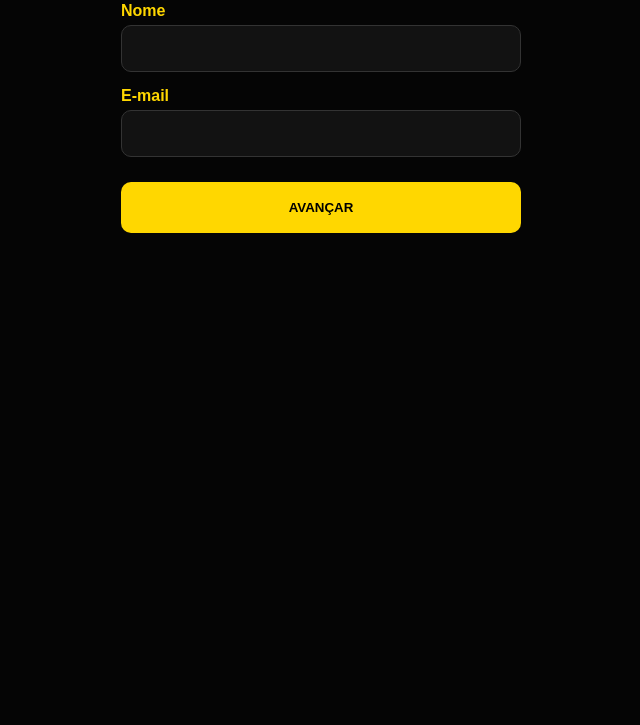
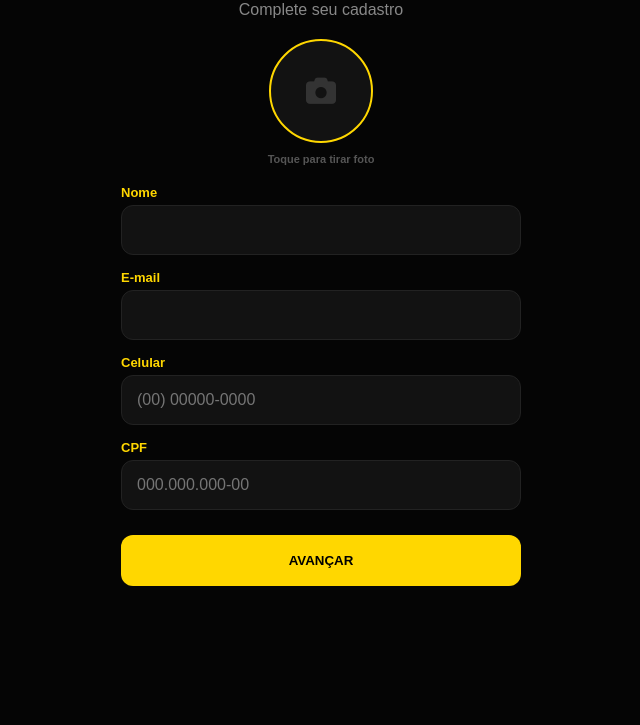
Before and after one commit to cunha995/temgo-sistema, a website: page passageiro.html in a window 1280 px wide. Shown: the part 75-800 px from the top of the page, without its empty margins (319-959 px from the left). Drawn offline with nearby package versions, Linux system fonts and the light colour scheme.

Commit message:
passageiro.html

```diff
--- a/passageiro.html
+++ b/passageiro.html
@@ -3,87 +3,87 @@
 <head>
     <meta charset="UTF-8">
     <meta name="viewport" content="width=device-width, initial-scale=1.0">
-    <title>TemGo - Cadastro</title>
+    <title>TemGo - Cadastro Seguro</title>
     <link rel="stylesheet" href="https://cdnjs.cloudflare.com/ajax/libs/font-awesome/6.0.0/css/all.min.css">
 
     <script type="text/javascript" src="https://cdn.jsdelivr.net/npm/@emailjs/browser@3/dist/email.min.js"></script>
     <script type="text/javascript">
        (function(){
-          emailjs.init("yTaC6x7E7XeVv4Am3"); // Sua chave pública
+          emailjs.init("yTaC6x7E7XeVv4Am3"); // Sua Public Key real
        })();
     </script>
 
     <style>
-        :root { --yellow: #FFD700; --bg: #050505; }
+        :root { --yellow: #FFD700; --bg: #050505; --input: #121212; }
         body { margin: 0; padding: 20px; font-family: sans-serif; background: var(--bg); color: white; display: flex; flex-direction: column; align-items: center; }
-        .container { width: 100%; max-width: 400px; text-align: center; }
-        .logo { color: var(--yellow); font-size: 32px; font-weight: bold; margin-bottom: 20px; }
-        .form-group { margin-bottom: 15px; text-align: left; }
-        label { display: block; margin-bottom: 5px; color: var(--yellow); font-weight: bold; }
-        input { width: 100%; padding: 15px; border-radius: 10px; border: 1px solid #333; background: #121212; color: white; box-sizing: border-box; }
-        .btn { width: 100%; padding: 18px; background: var(--yellow); color: black; border: none; border-radius: 10px; font-weight: bold; cursor: pointer; margin-top: 10px; }
-        .modal { display: none; position: fixed; top: 0; left: 0; width: 100%; height: 100%; background: rgba(0,0,0,0.95); z-index: 1000; justify-content: center; align-items: center; }
-        .modal-content { background: #181818; width: 80%; padding: 30px; border-radius: 20px; border: 1px solid var(--yellow); text-align: center; }
+        .container { width: 100%; max-width: 400px; padding-bottom: 40px; }
+        header { text-align: center; margin-bottom: 20px; }
+        .logo { color: var(--yellow); font-size: 35px; font-weight: bold; margin: 0; }
+
+        /* Foto de Perfil */
+        .profile-container { text-align: center; margin-bottom: 20px; }
+        .profile-pic {
+            width: 100px; height: 100px; background: var(--input); border: 2px solid var(--yellow);
+            border-radius: 50%; margin: 0 auto 10px; position: relative;
+            display: flex; align-items: center; justify-content: center; overflow: hidden;
+        }
+        .profile-pic img { width: 100%; height: 100%; object-fit: cover; display: none; }
+        .profile-pic i { font-size: 30px; color: #333; }
+        .profile-pic input { position: absolute; opacity: 0; width: 100%; height: 100%; cursor: pointer; }
+
+        .form-group { margin-bottom: 15px; }
+        label { display: block; margin-bottom: 5px; color: var(--yellow); font-size: 13px; font-weight: bold; }
+        input { width: 100%; padding: 15px; border-radius: 12px; border: 1px solid #222; background: var(--input); color: white; box-sizing: border-box; font-size: 16px; }
+
+        .modal { display: none; position: fixed; top: 0; left: 0; width: 100%; height: 100%; background: rgba(0,0,0,0.98); z-index: 1000; justify-content: center; align-items: center; }
+        .modal-content { background: #181818; width: 85%; padding: 25px; border-radius: 20px; border: 1px solid var(--yellow); text-align: center; }
+        .btn-principal { width: 100%; padding: 18px; background: var(--yellow); color: black; border: none; border-radius: 12px; font-weight: bold; cursor: pointer; text-transform: uppercase; margin-top: 10px; }
     </style>
 </head>
 <body>
 
     <div class="container">
-        <div class="logo">TemGO</div>
-        <form onsubmit="enviarCodigo(); return false;">
-            <div class="form-group">
-                <label>Nome</label>
-                <input type="text" id="nome" required>
+        <header>
+            <div class="logo">TemGO</div>
+            <p style="color: #888;">Complete seu cadastro</p>
+        </header>
+
+        <form onsubmit="mostrarConfirmacao(); return false;">
+            <div class="profile-container">
+                <div class="profile-pic">
+                    <i class="fa-solid fa-camera" id="icon-cam"></i>
+                    <img id="img-preview">
+                    <input type="file" accept="image/*" capture="camera" required onchange="previewFoto(this)">
+                </div>
+                <label style="color: #555; font-size: 11px;">Toque para tirar foto</label>
             </div>
-            <div class="form-group">
-                <label>E-mail</label>
-                <input type="email" id="email" required>
-            </div>
-            <button type="submit" class="btn">AVANÇAR</button>
+
+            <div class="form-group"><label>Nome</label><input type="text" id="nome" required></div>
+            <div class="form-group"><label>E-mail</label><input type="email" id="email" required></div>
+            <div class="form-group"><label>Celular</label><input type="tel" id="tel" placeholder="(00) 00000-0000" required></div>
+            <div class="form-group"><label>CPF</label><input type="text" id="cpf" placeholder="000.000.000-00" required></div>
+
+            <button type="submit" class="btn-principal">AVANÇAR</button>
         </form>
     </div>
 
     <div id="modal-codigo" class="modal">
         <div class="modal-content">
             <h2 style="color: var(--yellow);">Verificação</h2>
-            <p>Introduza o código enviado para o seu e-mail.</p>
-            <input type="text" id="codigo-input" maxlength="4" style="width: 100px; text-align: center; font-size: 24px;">
-            <button class="btn" onclick="validar()">CONFIRMAR</button>
+            <p style="font-size: 14px; color: #bbb;">Enviamos um código para o seu e-mail.</p>
+            <input type="text" id="codigo-input" maxlength="4" style="width: 120px; text-align: center; font-size: 24px; margin: 20px 0; background: #000; border: 1px solid #333; color: #fff;">
+            <button class="btn-principal" onclick="confirmarCadastro()">VALIDAR E ENTRAR</button>
         </div>
     </div>
 
     <script>
-        function enviarCodigo() {
-            const n = document.getElementById('nome').value;
-            const e = document.getElementById('email').value;
-            const cod = Math.floor(1000 + Math.random() * 9000);
-            localStorage.setItem('temp_cod', cod);
-
-            const params = {
-                email: e, // Vinculado ao {{email}} no seu template
-                to_name: n,
-                message: "O seu código TemGo é: " + cod
-            };
-
-            // Substitua 'template_id_aqui' pelo ID que aparece no seu EmailJS
-            emailjs.send('service_djujbji', 'template_id_aqui', params)
-                .then(function() {
-                    document.getElementById('modal-codigo').style.display = 'flex';
-                })
-                .catch(function(err) {
-                    alert("Erro ao enviar. Verifique o Template ID.");
-                    document.getElementById('modal-codigo').style.display = 'flex';
-                });
-        }
-
-        function validar() {
-            const digitado = document.getElementById('codigo-input').value;
-            if (digitado == localStorage.getItem('temp_cod')) {
-                window.location.replace("passageiro.html"); // Redireciona para o mapa
-            } else {
-                alert("Código errado!");
-            }
-        }
-    </script>
-</body>
-</html>
+        function previewFoto(input) {
+            if (input.files && input.files[0]) {
+                const reader = new FileReader();
+                reader.onload = function(e) {
+                    document.getElementById('img-preview').src = e.target.result;
+                    document.getElementById('img-preview').style.display = 'block';
+                    document.getElementById('icon-cam').style.display = 'none';
+                    localStorage.setItem('user_foto', e.target.result);
+                }
+                reader.readAsDataURL
```
